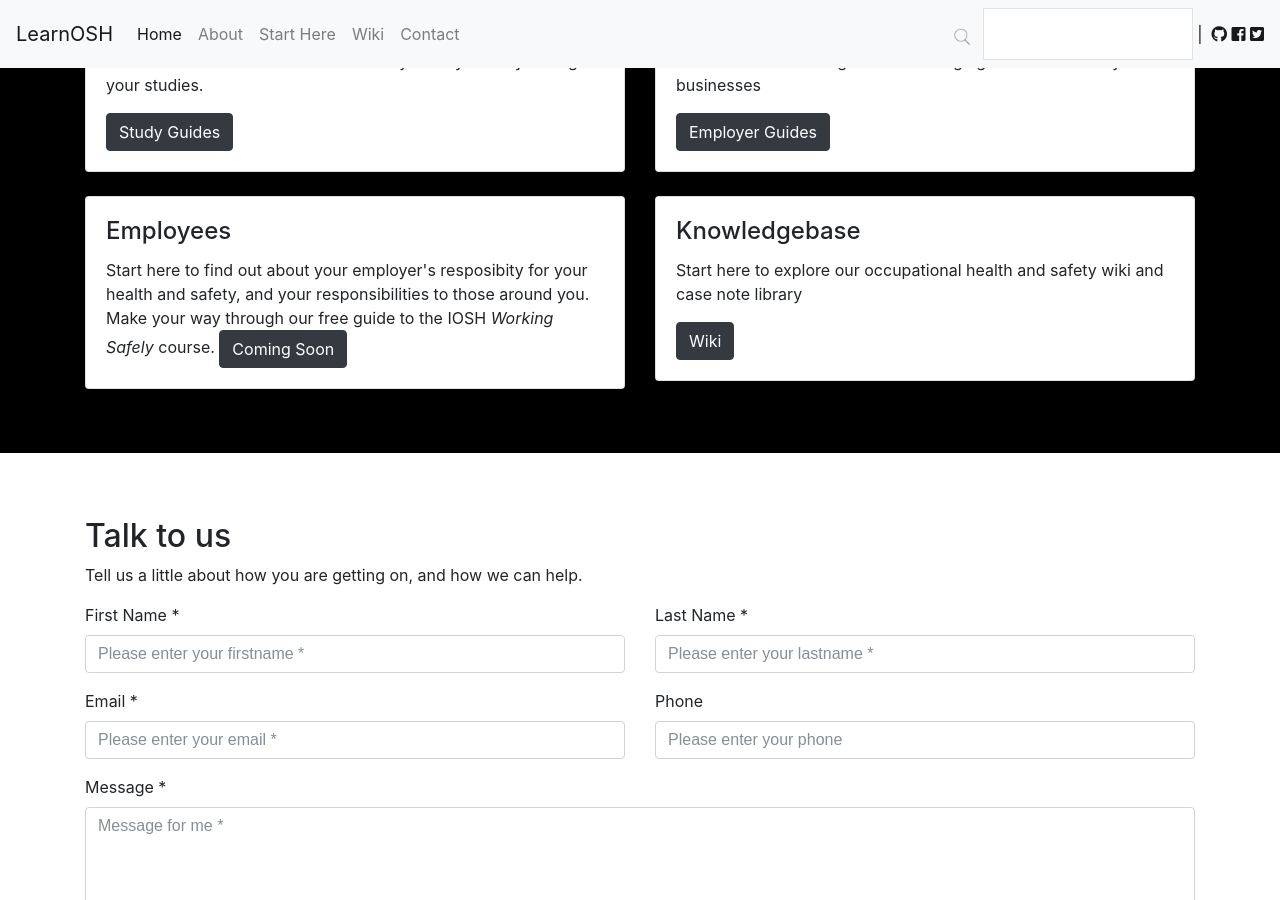
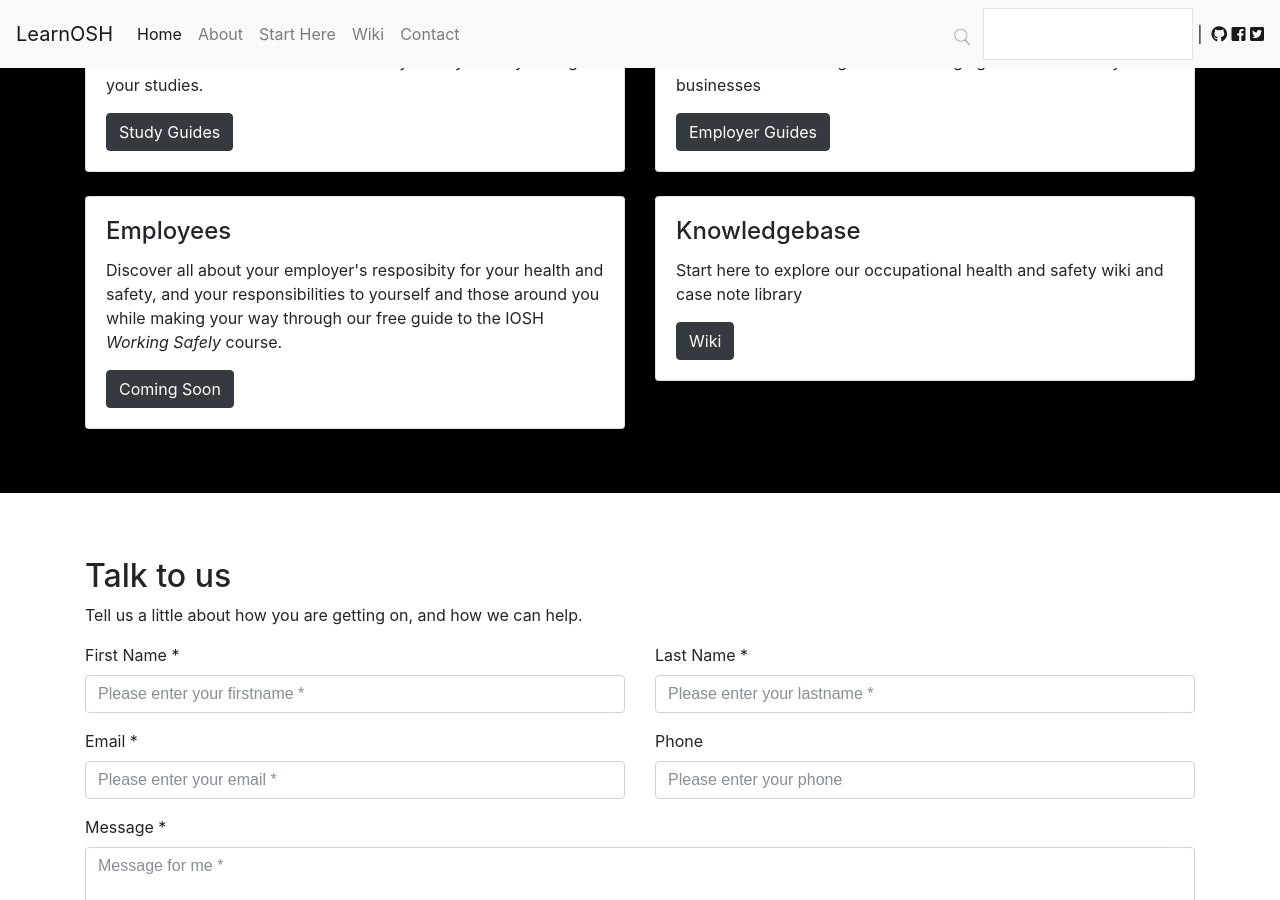
Before and after one commit to lee-perry/learnosh, a Jekyll site: the page built from index.html, in a window 1280 px wide and 900 px high, scrolled down 1072 px. Built offline with Jekyll 4.4.1, drawn with Linux system fonts in a browser that asks for light colours; nearby versions of some CDN libraries.

Commit message:
Update front.html

```diff
--- a/_layouts/front.html
+++ b/_layouts/front.html
@@ -80,7 +80,7 @@ layout: default
     <div class="card">
       <div class="card-body">
         <h4 class="card-title">Employees</h4>
-        <p class="card-text">Start here to find out about your employer's resposibity for your health and safety, and your responsibilities to those around you.  Make your way through our free guide to the IOSH <em>Working Safely</em> course.
+        <p class="card-text">Discover all about your employer's resposibity for your health and safety, and your responsibilities to yourself and those around you while making your way through our free guide to the IOSH <em>Working Safely</em> course.</p>
         <a href="" class="btn btn-dark">Coming Soon</a>
       </div>
     </div>
```
